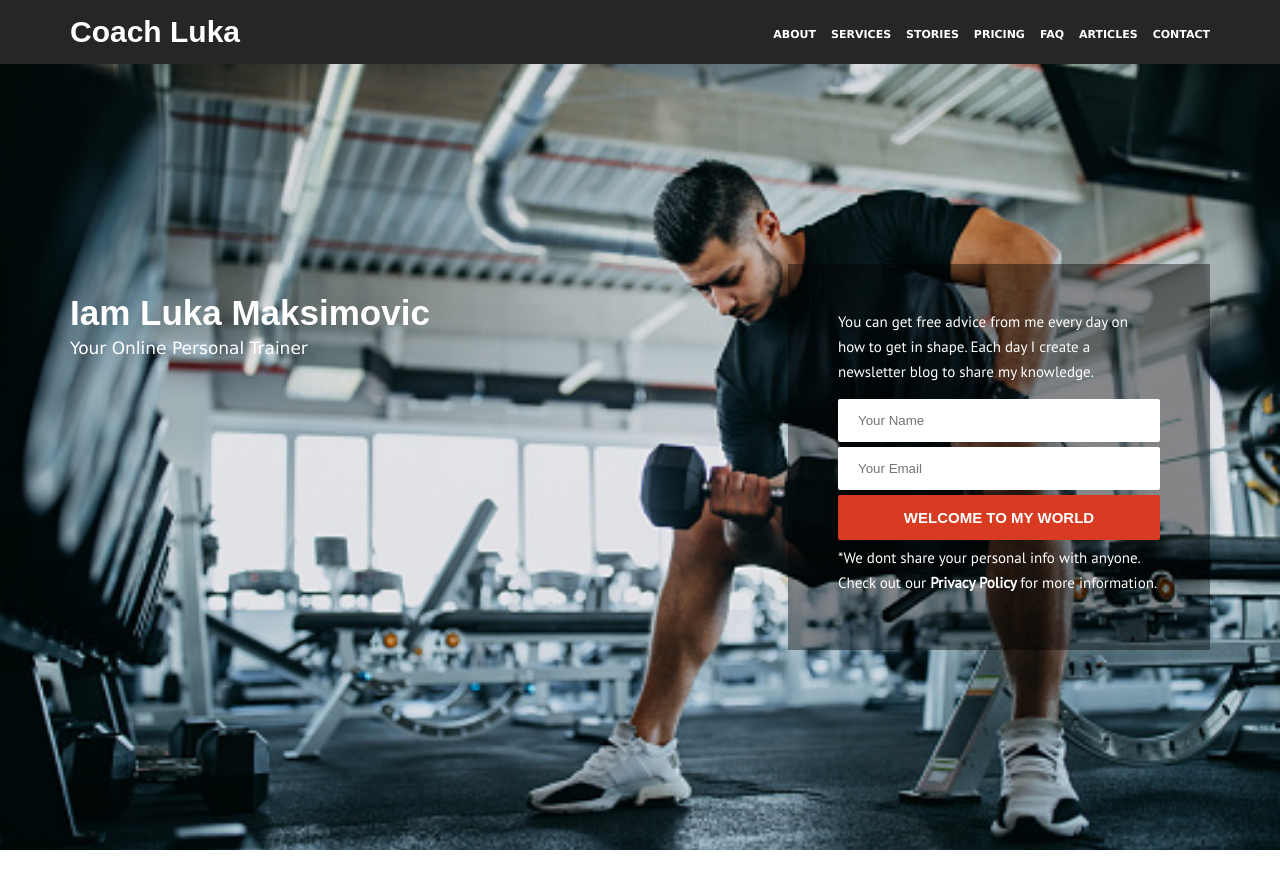
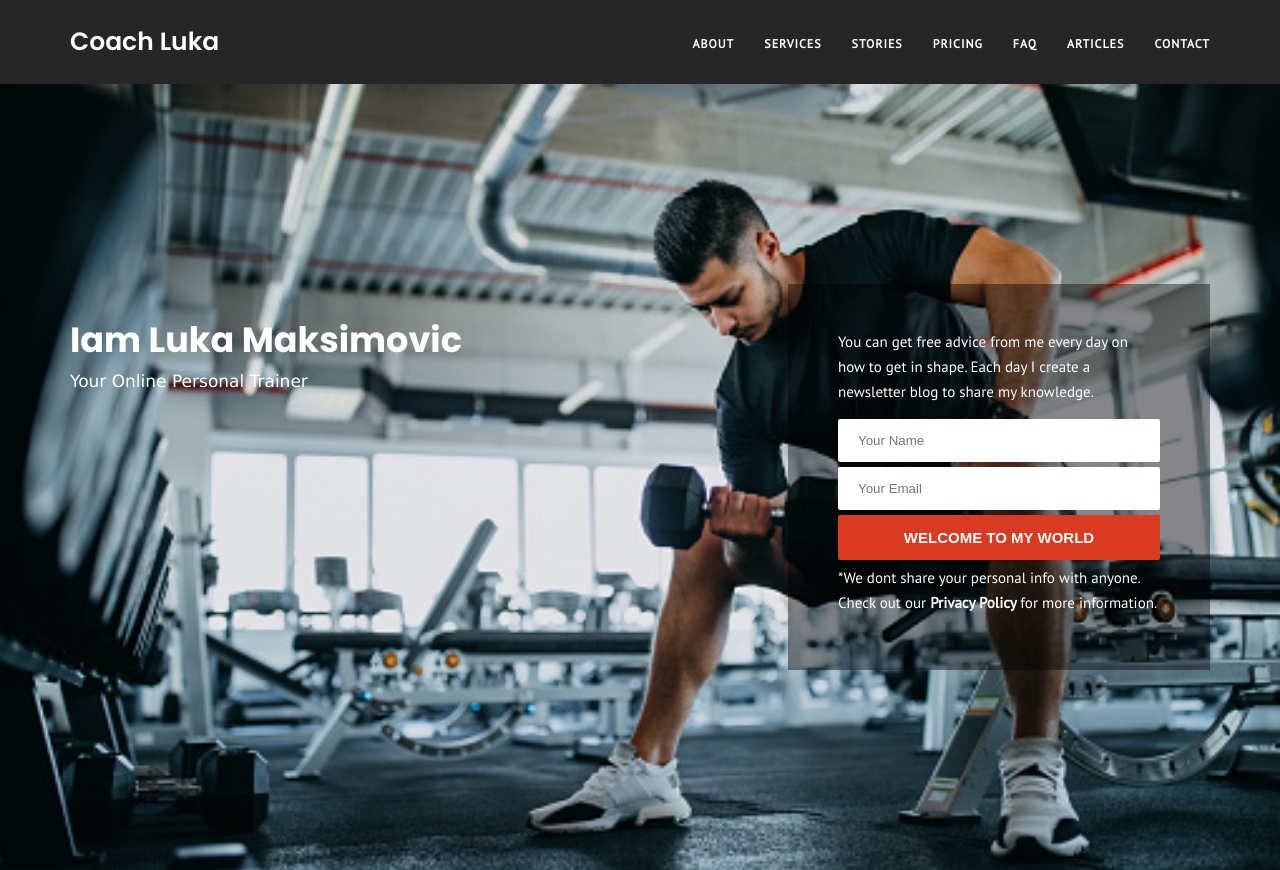
Before and after one commit to masaskrobo/coaching, a plain HTML site: page index.html in a window 1280 px wide. Shown: the top 870 px of the page. Drawn offline with Linux system fonts and the light colour scheme.

Commit message:
fixing mistakes

```diff
--- a/index.html
+++ b/index.html
@@ -11,7 +11,7 @@
     <link rel="preconnect" href="https://fonts.googleapis.com">
     <link rel="preconnect" href="https://fonts.gstatic.com" crossorigin>
     <link href="https://fonts.googleapis.com/icon?family=Material+Icons" link="" rel="stylesheet">
-
+    <link href="https://fonts.googleapis.com/css2?family=Poppins:wght@100;200;300;400;500;600;700;800;900&display=swap" rel="stylesheet">
     <title>COACHING-Personal Trainer Template</title>
 </head>
 <body>
--- a/main.css
+++ b/main.css
@@ -1,6 +1,6 @@
 body{
     margin: 0;
-    font-family: 'PT Sans', sans-serif;
+    font-family: 'PT Sans';
 }
 main{
     max-width: 1600px;
@@ -8,6 +8,7 @@ main{
 }
 header{
     background: rgb(38, 38, 38);
+    padding: 8px 0px;
 
 }
 .container{
@@ -27,11 +28,11 @@ header{
 
 .logo h2{
   color: white;
-  font-size: 30px ;
+  font-size: 25px ;
   margin-top: 15px;
   margin-bottom: 15px;
-  font-family: 'Poppins', sans-serif;
-  font-weight: bold;
+  font-family: 'Poppins';
+  font-weight: 600;
 }
 
 .link_information ul{
@@ -42,11 +43,11 @@ header{
 .link_information a{
     text-decoration: none;
     color: white;
-    font-size: 11px;
+    font-size: 12px;
     text-transform: uppercase;
-    margin-left: 15px;
-    font-family:Verdana, Geneva, Tahoma, sans-serif;
+    margin-left: 30px;
     font-weight: bold;
+    letter-spacing: 1px;
 
 }
 .photo-holder{
@@ -67,7 +68,7 @@ header{
     color: white;
     font-size: 35px;
     margin-bottom: 0;
-    font-family: 'Poppins', sans-serif;
+    font-family: 'Poppins';
 
 
 }
```
